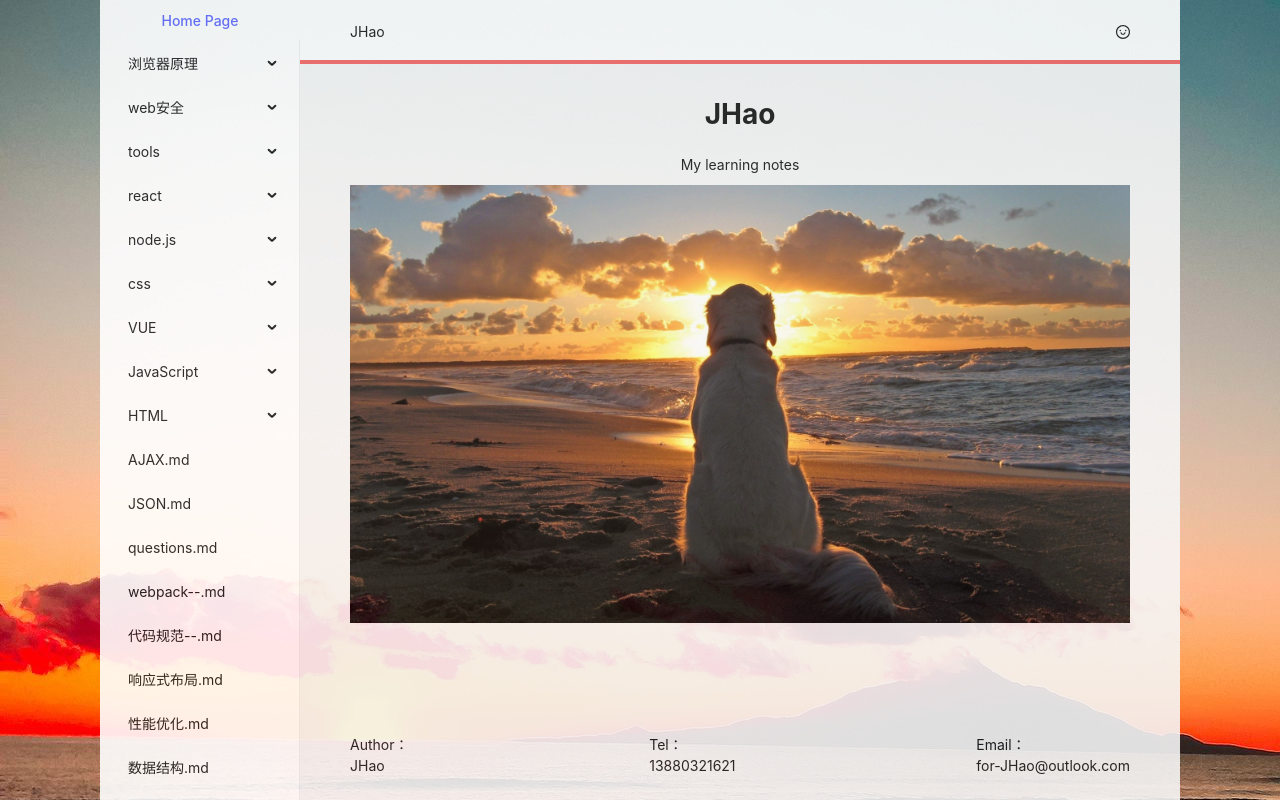
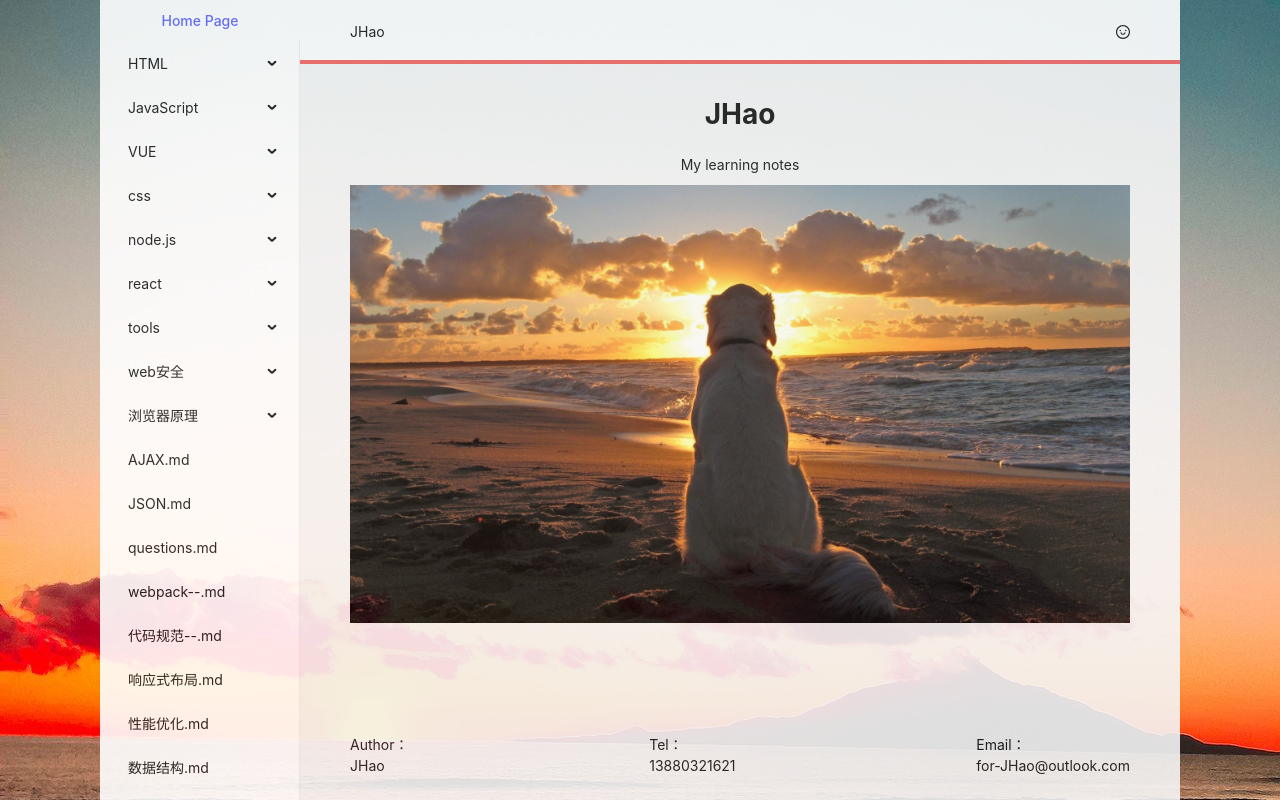
Before and after one commit to For-JHao/For-JHao.github.io, a React (Vite) app in the folder web-vite-react/: page /notes in a window 1280 px wide. Built offline with nearby package versions, Linux system fonts and the light colour scheme.

Commit message:
sort folders

```diff
--- a/web-vite-react/src/pages/notes/components/menu.jsx
+++ b/web-vite-react/src/pages/notes/components/menu.jsx
@@ -5,7 +5,7 @@ import noteList from '/notesList.json'
 
 let initKey = 0
 
-function menuItemPack(labelArr=[], prePath = '') {
+function menuItemPack(labelArr = [], prePath = '') {
     //item eg. { key: 1, label: 'test1',children:[{key:12,label:'test12'}] },
 
     let label = labelArr.shift()
@@ -17,6 +17,12 @@ function menuItemPack(labelArr=[], prePath = '') {
 
 }
 
+function injectFolder(parentlist, item) {
+    let index = parentlist.findLastIndex(el => Object.prototype.hasOwnProperty.call(el, "children"))
+    const insert = index === -1 ? 0 : index+1
+    parentlist.splice(insert, 0, item)
+}
+
 function getMenuList(listItem) {
 
     let list = []
@@ -26,22 +32,22 @@ function getMenuList(listItem) {
         //eg. windows:'\\', ubuntu:'/'
         let pathArr = path.split('\\')
 
-        let temList = list, target = null, prePath=''
+        let temList = list, target = null, prePath = ''
         while (pathArr.length >= 2) {
             //find the menu should be injected
             target = temList.find(el => el.label === pathArr[0])
             if (target === undefined) break
             else {
                 temList = target.children
-                prePath=target.path
+                prePath = target.path
                 pathArr.shift()
             }
         }
 
         let newMenu = menuItemPack(pathArr, prePath)
 
-        //sort. make sure folders on the menu top
-        newMenu.children ? temList.unshift(newMenu) : temList.push(newMenu)
+        //make sure folders on the menu top, and keep the original notesList sort
+        newMenu.children ? injectFolder(temList, newMenu) : temList.push(newMenu)
 
     }
 
@@ -54,9 +60,9 @@ NotesMenu.propTypes = {
 
 export default function NotesMenu({ onMenuClick }) {
 
-    const homeBtStyle={
-        height:'40px',
-        display:'flex',
+    const homeBtStyle = {
+        height: '40px',
+        display: 'flex',
         justifyContent: 'center',
         alignItems: 'center'
     }
```
